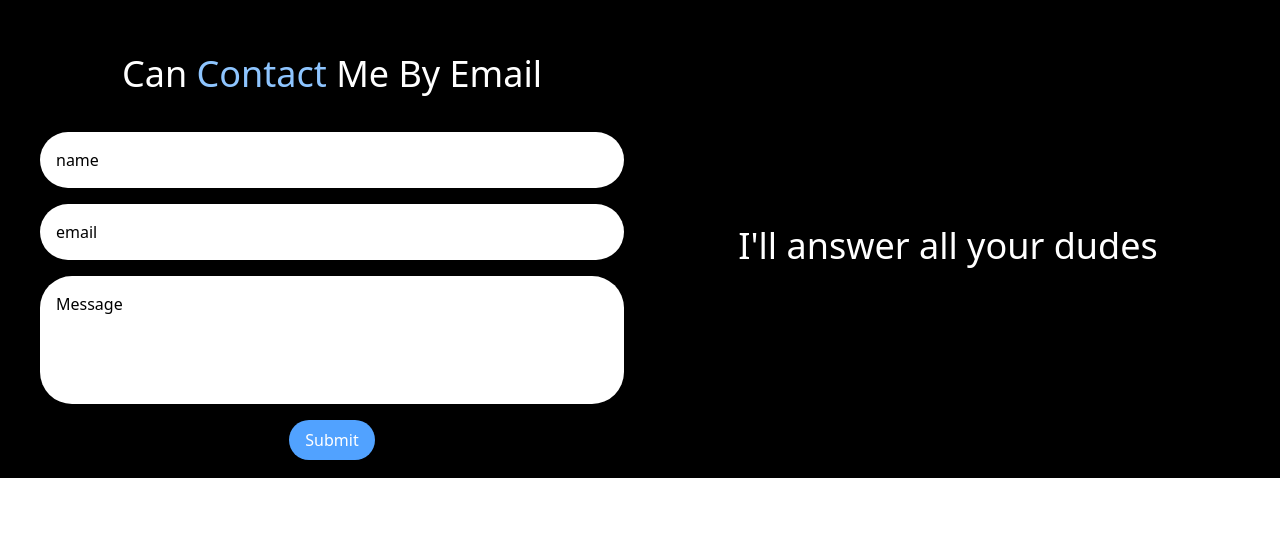
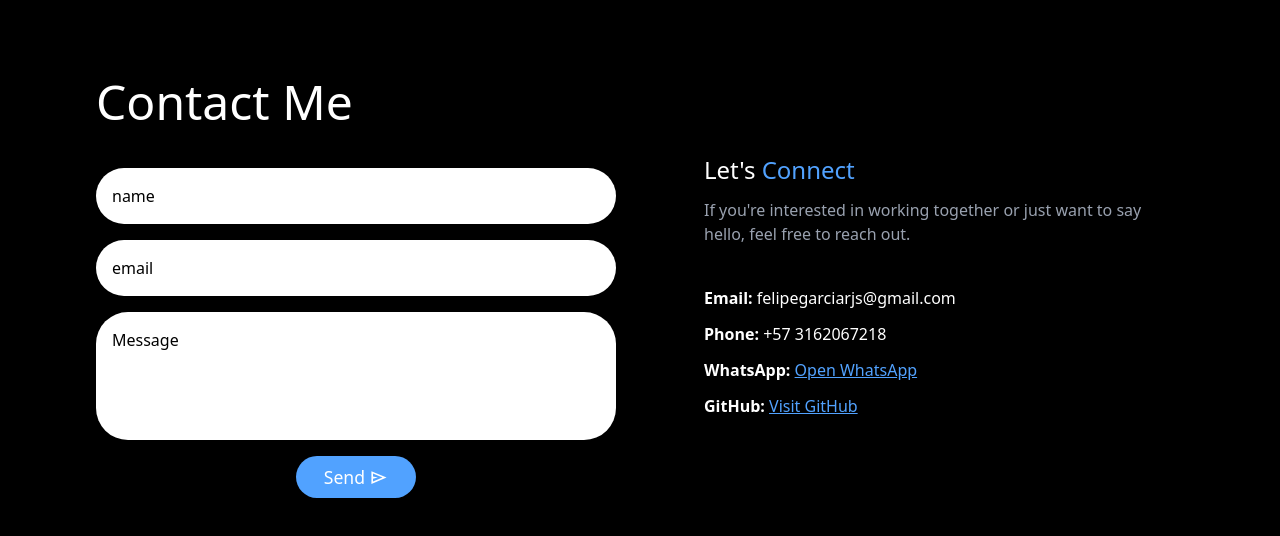
Before and after one commit to Juanfelipegrc/portafolio, a React (Vite) app: page / in a window 1280 px wide. Shown: the part 1902-2438 px from the top of the page. Before the commit the page ends 2380 px from the top, so only its background shows below. Built offline with nearby package versions, Linux system fonts and the light colour scheme; a web font is replaced by a local one.

Commit message:
Twenty-third Commit

```diff
--- a/src/components/ContactForm.jsx
+++ b/src/components/ContactForm.jsx
@@ -45,9 +45,8 @@ export const ContactForm = () => {
                     className='w-full'
                 >
 
-                    <div className='w-full flex justify-center mb-3'>
-                        <h2 className='text-center text-white text-3xl sm:text-4xl md:text-4xl lg:text-4xl font-medium'>
-                        Can <span className='text-blue-300'> Contact </span>Me By Email</h2>
+                    <div className='w-full flex justify-start mb-3'>
+                        <h2 className='text-start text-white text-3xl sm:text-4xl md:text-4xl lg:text-5xl font-medium'>Contact Me</h2>
                     </div>
 
                     <form
@@ -93,8 +92,18 @@ export const ContactForm = () => {
                             errors={state.errors}
                             className='text-white'
                         />
-                        <button className='bg-blue-400 text-white px-4 py-2 rounded-4xl cursor-none' type="submit" disabled={state.submitting}>
-                            Submit
+                        <button className='bg-blue-400 text-white text-[1.1rem] px-7 py-2 flex items-center rounded-4xl cursor-none' type="submit" disabled={state.submitting}>
+                            Send
+                            <svg
+                                xmlns="http://www.w3.org/2000/svg"
+                                height="1.2rem"
+                                viewBox="0 -960 960 960"
+                                width="1.2rem"
+                                fill="#fff"
+                                className='ms-1'
+                                >
+                                    <path d="M120-160v-640l760 320-760 320Zm80-120 474-200-474-200v140l240 60-240 60v140Zm0 0v-400 400Z"/>
+                            </svg>
                         </button>
 
                     </form>
--- a/src/pages/HomePage.jsx
+++ b/src/pages/HomePage.jsx
@@ -193,20 +193,34 @@ export const HomePage = () => {
             {/* CONTACT ME */}
 
 
-            <div className='grid w-full min-h-[29rem] max-h-[35rem] grid-cols-12 p-6 mt-16 md:mt-32 lg:mt-36'>
+            <section id="contact" className="w-full px-4 sm:px-6 md:px-12 lg:px-24 py-16 bg-black mt-16 md:mt-32 lg:mt-36">
+                <div className="max-w-7xl lg:h-[26rem] mx-auto grid grid-cols-1 md:grid-cols-2 gap-12">
+                    <div className="w-full flex flex-col justify-center">
 
-                <div className='col-span-12 h-full md:col-span-6 lg:col-span-6 flex justify-center gap-10 md:gap-0 lg:gap-0'>
-                    <div className='w-full h-full flex flex-col items-center p-2.5 md:p-4 lg:p-4'>
+                    <ContactForm />
+                    </div>
 
-
-                        <ContactForm/>
-
+                    <div className="w-full flex flex-col justify-center text-white space-y-5 md:pl-10">
+                    <div>
+                        <h3 className="text-2xl font-medium mb-3">Let's <span className='text-blue-400'>Connect</span></h3>
+                        <p className="text-gray-400 mb-5">
+                        If you're interested in working together or just want to say hello, feel free to reach out.
+                        </p>
+                    </div>
+                    <div className="text-base space-y-3">
+                        <p><strong>Email:</strong> felipegarciarjs@gmail.com</p>
+                        <p><strong>Phone:</strong> +57 3162067218</p>
+                        <p>
+                        <strong>WhatsApp:</strong> <a className="text-blue-400 underline" href="https://wa.me/573162067218" target="_blank" rel="noopener noreferrer">Open WhatsApp</a>
+                        </p>
+                        <p>
+                        <strong>GitHub:</strong> <a className="text-blue-400 underline" href="https://github.com/tuusuario" target="_blank" rel="noopener noreferrer">Visit GitHub</a>
+                        </p>
+                    </div>
                     </div>
                 </div>
-                    <div className='col-span-12 md:col-span-6 lg:col-span-6 h-full items-center hidden sm:hidden md:flex lg:flex'>
-                        <h2 className='text-white text-4xl font-medium text-center w-full'>I'll answer all your dudes</h2>
-                    </div>
-            </div>
+            </section>
+
 
         </div>
 
```
